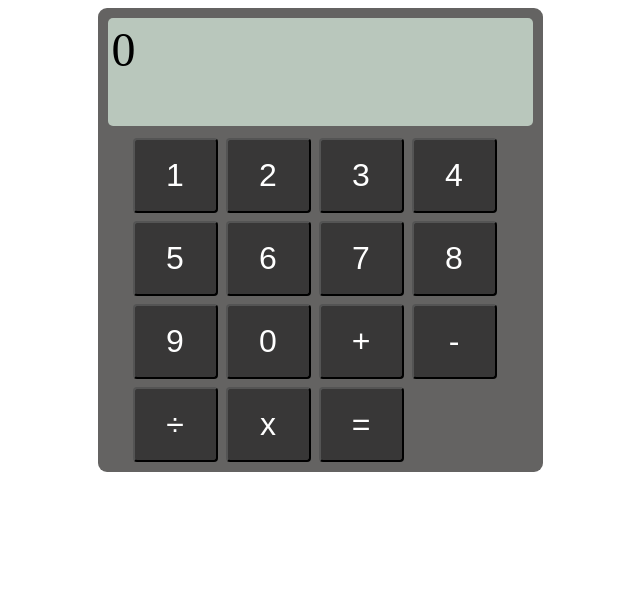
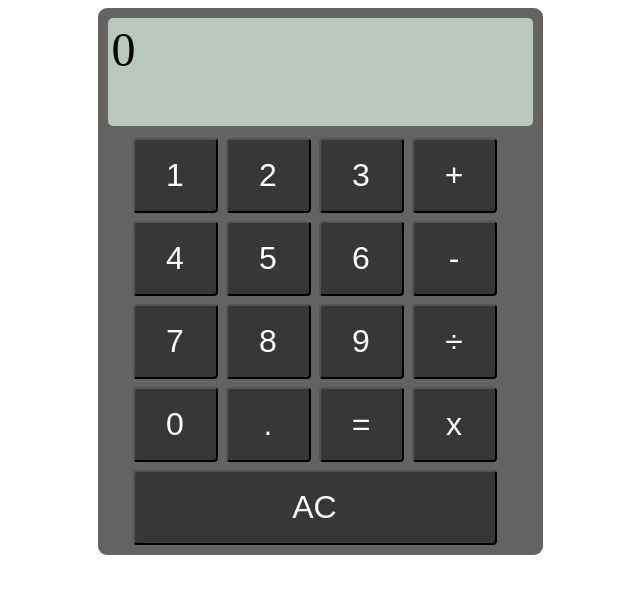
Before and after one commit to M-Dan814/calculator, a plain HTML site: page index.html in a window 1280 px wide. Shown: the whole page, without its empty margins (320-960 px from the left). Drawn offline with Linux system fonts and the light colour scheme.

Commit message:
Changed ordering of buttons

```diff
--- a/index.html
+++ b/index.html
@@ -11,21 +11,23 @@
     <div class="container">
       <div class="display">0</div>
       <div class="buttons">
-        <button id="one" value="1" class="btn nums">1</button>
-        <button id="two" value="2" class="btn nums">2</button>
-        <button id="three" value="3" class="btn nums">3</button>
-        <button id="four" value="4" class="btn nums">4</button>
-        <button id="five" value="5" class="btn nums">5</button>
-        <button id="six" value="6" class="btn nums">6</button>
-        <button id="seven" value="7" class="btn nums">7</button>
-        <button id="eight" value="8" class="btn nums">8</button>
-        <button id="nine" value="9" class="btn nums">9</button>
-        <button id="zero" value="0" class="btn nums">0</button>
-        <button id="add" class="btn">+</button>
-        <button id="sub" class="btn">-</button>
-        <button id="div" class="btn">&divide;</button>
-        <button id="mul" class="btn">x</button>
-        <button id="equ" class="btn">=</button>
+        <button value="1" class="btn ops">1</button>
+        <button value="2" class="btn ops">2</button>
+        <button value="3" class="btn ops">3</button>
+        <button value=" + " class="btn ops op">+</button>
+        <button value="4" class="btn ops">4</button>
+        <button value="5" class="btn ops">5</button>
+        <button value="6" class="btn ops">6</button>
+        <button value=" - " class="btn ops op">-</button>
+        <button value="7" class="btn ops">7</button>
+        <button value="8" class="btn ops">8</button>
+        <button value="9" class="btn ops">9</button>
+        <button value=" \u00F7 " class="btn ops op">&divide;</button>
+        <button value="0" class="btn ops">0</button>
+        <button value="." class="btn ops op">.</button>
+        <button id="equ" class="btn ops">=</button>
+        <button value=" x " class="btn ops op">x</button>
+        <button id="clear" class="btn">AC</button>
       </div>
     </div>
     <script src="/script.js"></script>
```
